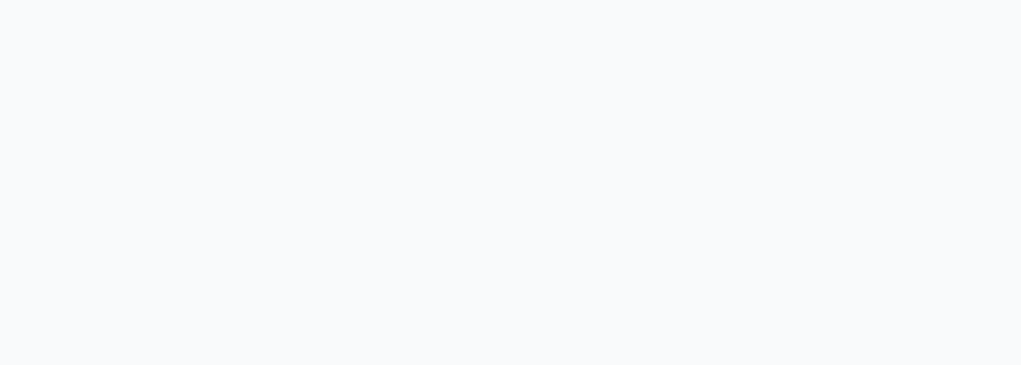
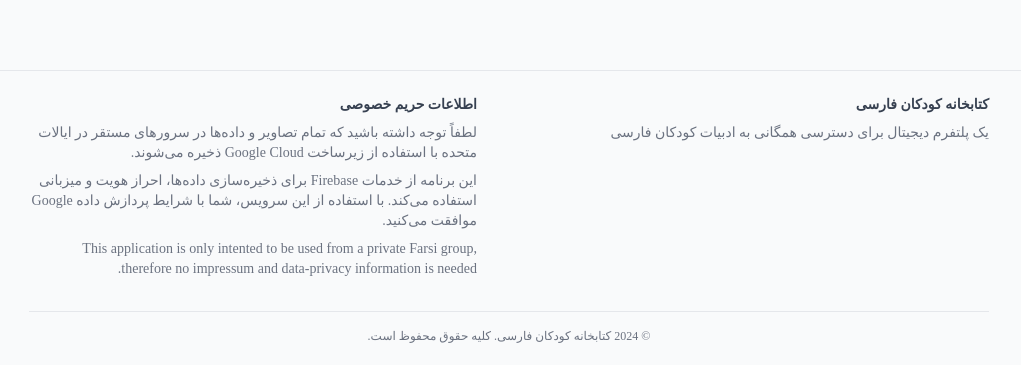
Before and after one commit to md-weber/persian-library, a Vue app: page / in a window 1280 px wide. Shown: the part 791-1156 px from the top of the page, without its empty margins (131-1152 px from the left). Before the commit the page ends 861 px from the top, so only its background shows below. Built offline with nearby package versions, Linux system fonts and the light colour scheme; no server answers; the database is empty.

Commit message:
UI Improvements and added footer

```diff
--- /dev/null
+++ b/src/components/BaseFooter.vue
@@ -0,0 +1,45 @@
+<template>
+  <footer class="bg-gray-50 border-t border-gray-200 mt-auto">
+    <div class="max-w-7xl mx-auto py-6 px-4 sm:px-6 lg:px-8">
+      <div class="md:flex md:justify-between">
+        <!-- Project Info -->
+        <div class="mb-4 md:mb-0">
+          <h3 class="text-sm font-semibold text-gray-700">
+            {{ $t("footer.title") }}
+          </h3>
+          <p class="mt-2 text-sm text-gray-500">
+            {{ $t("footer.description") }}
+          </p>
+        </div>
+
+        <!-- Privacy Info -->
+        <div class="max-w-md">
+          <h3 class="text-sm font-semibold text-gray-700">
+            {{ $t("footer.dataPrivacy.title") }}
+          </h3>
+          <p class="mt-2 text-sm text-gray-500">
+            {{ $t("footer.dataPrivacy.storage") }}
+          </p>
+          <p class="mt-2 text-sm text-gray-500">
+            {{ $t("footer.dataPrivacy.firebase") }}
+          </p>
+          <p class="mt-2 text-sm text-gray-500">
+            {{ $t("footer.dataPrivacy.fairUse") }}
+          </p>
+        </div>
+      </div>
+
+      <!-- Copyright -->
+      <div class="mt-8 border-t border-gray-200 pt-4">
+        <p class="text-xs text-gray-500 text-center">
+          {{ $t("footer.copyright", { year: new Date().getFullYear() }) }}
+        </p>
+      </div>
+    </div>
+  </footer>
+</template>
+
+<script setup>
+import { useI18n } from "vue-i18n";
+const { t } = useI18n();
+</script>
--- a/src/components/BaseLayout.vue
+++ b/src/components/BaseLayout.vue
@@ -4,4 +4,9 @@
       <slot></slot>
     </div>
   </div>
+  <BaseFooter />
 </template>
+
+<script setup>
+import BaseFooter from "./BaseFooter.vue";
+</script>
--- a/src/i18n/locales/en.json
+++ b/src/i18n/locales/en.json
@@ -13,6 +13,10 @@
     "loading": "Loading..."
   },
   "home": {
+    "status": {
+      "available": "Available",
+      "currentlyBorrowed": "Currently Borrowed"
+    },
     "messages": {
       "failed": "Failed to borrow book. Please try again."
     },
@@ -86,5 +90,16 @@
   },
   "errors": {
     "invalidEmailOrPassword": "Invalid email or password"
+  },
+  "footer": {
+    "title": "Persian Children's Library",
+    "description": "A digital platform dedicated to making Persian children's literature accessible to a private farsi group.",
+    "dataPrivacy": {
+      "title": "Data Privacy Information",
+      "storage": "Please note that all images and data are stored on servers located in the United States using Google Cloud Infrastructure.",
+      "firebase": "This application uses Firebase services for data storage, authentication, and hosting. By using this service, you agree to Google's data processing terms.",
+      "fairUse": "This application is only intented to be used from a private Farsi group, therefore no impressum and data-privacy information is needed."
+    },
+    "copyright": "© {year} Persian Children's Library. All rights reserved."
   }
 }
--- a/src/i18n/locales/fa.json
+++ b/src/i18n/locales/fa.json
@@ -77,5 +77,15 @@
   },
   "errors": {
     "invalidEmailOrPassword": "ایمیل یا رمز عبور نامعتبر است"
+  },
+  "footer": {
+    "title": "کتابخانه کودکان فارسی",
+    "description": "یک پلتفرم دیجیتال برای دسترسی همگانی به ادبیات کودکان فارسی",
+    "dataPrivacy": {
+      "title": "اطلاعات حریم خصوصی",
+      "storage": "لطفاً توجه داشته باشید که تمام تصاویر و داده‌ها در سرورهای مستقر در ایالات متحده با استفاده از زیرساخت Google Cloud ذخیره می‌شوند.",
+      "firebase": "این برنامه از خدمات Firebase برای ذخیره‌سازی داده‌ها، احراز هویت و میزبانی استفاده می‌کند. با استفاده از این سرویس، شما با شرایط پردازش داده Google موافقت می‌کنید."
+    },
+    "copyright": "© {year} کتابخانه کودکان فارسی. کلیه حقوق محفوظ است."
   }
 }
--- a/src/views/HomePage.vue
+++ b/src/views/HomePage.vue
@@ -82,7 +82,7 @@
 
           <!-- Book Information -->
           <div class="p-4 flex flex-col flex-grow">
-            <div class="p-4 text-right flex-grow">
+            <div class="p-4 flex-grow">
               <!-- Align text to right for Persian -->
               <h3 class="text-lg font-semibold text-gray-900">
                 {{ book.title }}
@@ -109,12 +109,16 @@
             </div>
             <!-- Availability Status -->
             <div class="mt-auto">
-              <div class="mt-2 flex items-center">
+              <div class="flex items-center justify-center">
                 <span
                   class="text-sm"
                   :class="book.isAvailable ? 'text-green-600' : 'text-red-600'"
                 >
-                  {{ book.isAvailable ? "Available" : "Currently Borrowed" }}
+                  {{
+                    book.isAvailable
+                      ? $t("home.status.available")
+                      : $t("home.status.currentlyBorrowed")
+                  }}
                 </span>
               </div>
 
```
